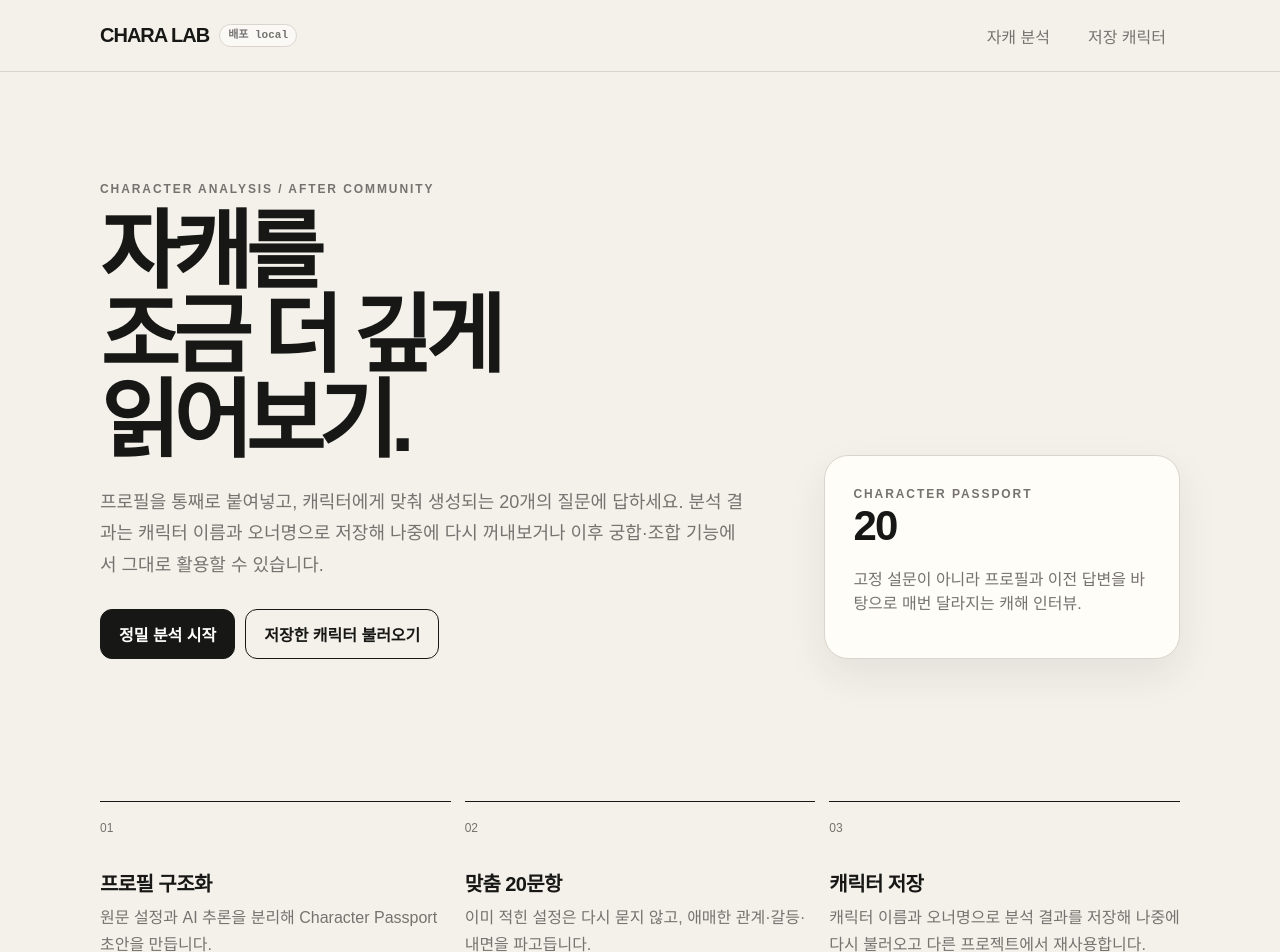
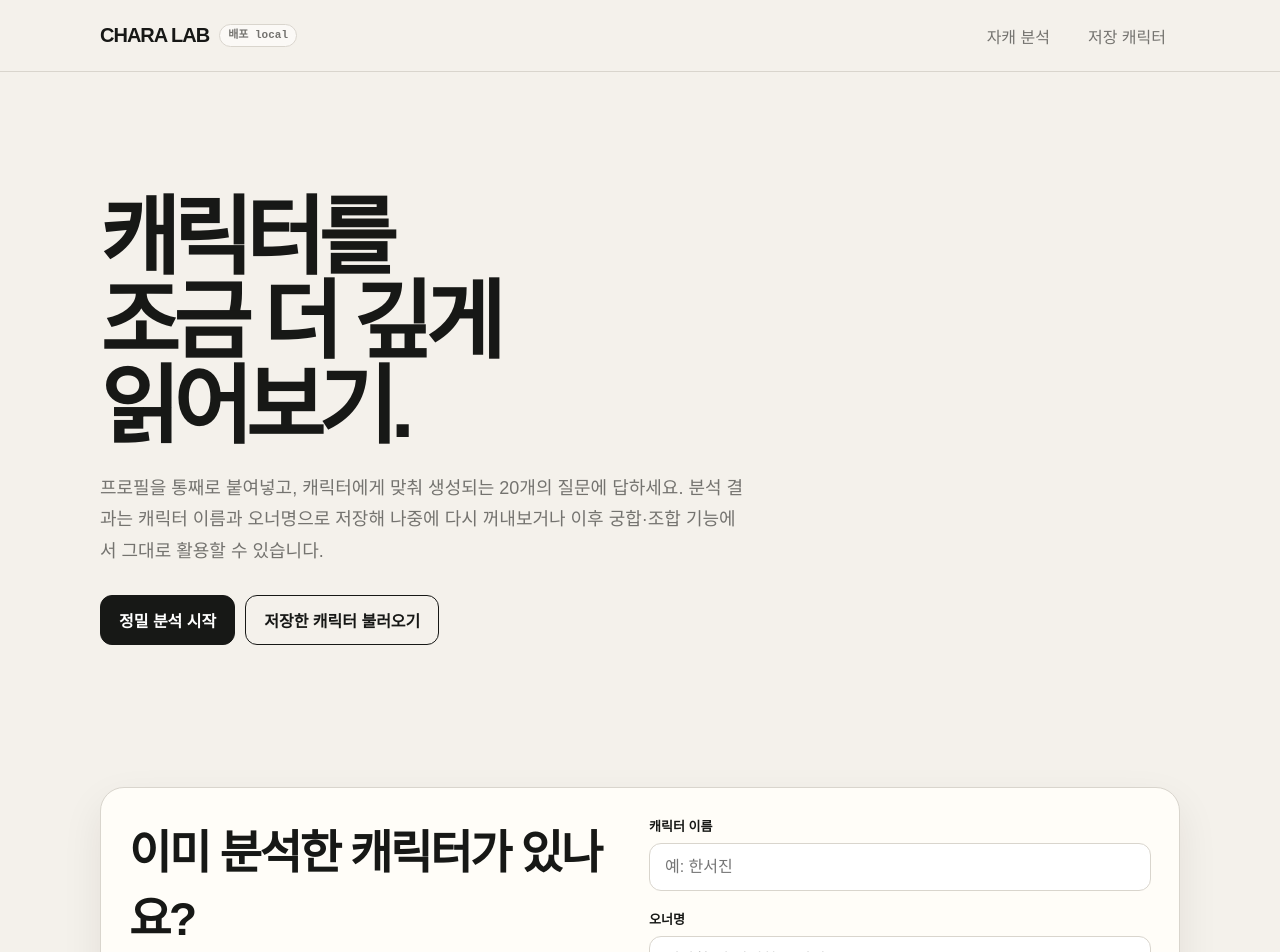
Before and after one commit to NAM5AN/character2, a Next.js app: page / in a window 1280 px wide. Shown: the top 952 px of the page. Built offline with nearby package versions, Linux system fonts and the light colour scheme.

Commit message:
Clean home page and standardize character wording

```diff
--- a/src/app/page.tsx
+++ b/src/app/page.tsx
@@ -3,29 +3,16 @@ import { LookupForm } from '@/components/LookupForm';
 
 export default function Home() {
   return <main>
-    <section className="container hero">
+    <section className="container hero" style={{gridTemplateColumns:'1fr'}}>
       <div>
-        <div className="eyebrow">Character analysis / After community</div>
-        <h1>자캐를<br/>조금 더 깊게<br/>읽어보기.</h1>
+        <h1>캐릭터를<br/>조금 더 깊게<br/>읽어보기.</h1>
         <p className="hero-copy">프로필을 통째로 붙여넣고, 캐릭터에게 맞춰 생성되는 20개의 질문에 답하세요. 분석 결과는 캐릭터 이름과 오너명으로 저장해 나중에 다시 꺼내보거나 이후 궁합·조합 기능에서 그대로 활용할 수 있습니다.</p>
         <div className="actions"><Link className="btn primary" href="/analyze">정밀 분석 시작</Link><a className="btn" href="#lookup">저장한 캐릭터 불러오기</a></div>
-      </div>
-      <div className="hero-card">
-        <span className="eyebrow">Character Passport</span>
-        <strong>20</strong>
-        <p className="muted">고정 설문이 아니라 프로필과 이전 답변을 바탕으로 매번 달라지는 캐해 인터뷰.</p>
-      </div>
-    </section>
-    <section className="container section">
-      <div className="feature-grid">
-        <article className="feature"><span className="num">01</span><h3>프로필 구조화</h3><p>원문 설정과 AI 추론을 분리해 Character Passport 초안을 만듭니다.</p></article>
-        <article className="feature"><span className="num">02</span><h3>맞춤 20문항</h3><p>이미 적힌 설정은 다시 묻지 않고, 애매한 관계·갈등·내면을 파고듭니다.</p></article>
-        <article className="feature"><span className="num">03</span><h3>캐릭터 저장</h3><p>캐릭터 이름과 오너명으로 분석 결과를 저장해 나중에 다시 불러오고 다른 프로젝트에서 재사용합니다.</p></article>
       </div>
     </section>
     <section id="lookup" className="container section">
       <div className="card two-col">
-        <div><div className="eyebrow">Load character</div><h2 style={{marginTop:10}}>이미 분석한 자캐가 있나요?</h2><p className="muted">저장할 때 사용한 캐릭터 이름과 오너명을 입력하면 리포트를 다시 불러올 수 있어요.</p></div>
+        <div><h2>이미 분석한 캐릭터가 있나요?</h2><p className="muted">저장할 때 사용한 캐릭터 이름과 오너명을 입력하면 리포트를 다시 불러올 수 있어요.</p></div>
         <div style={{alignSelf:'center'}}><LookupForm /></div>
       </div>
     </section>
```
